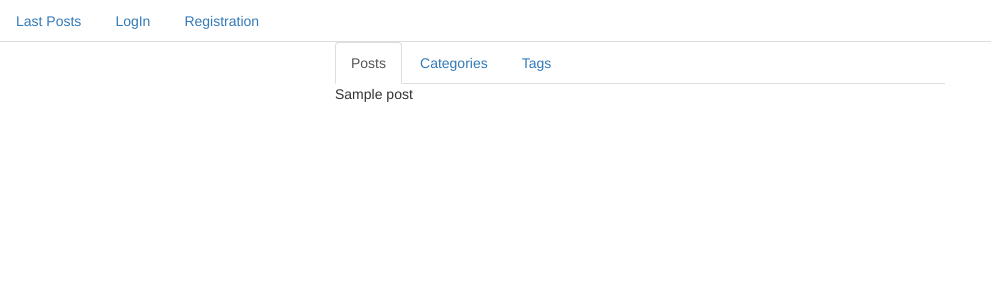
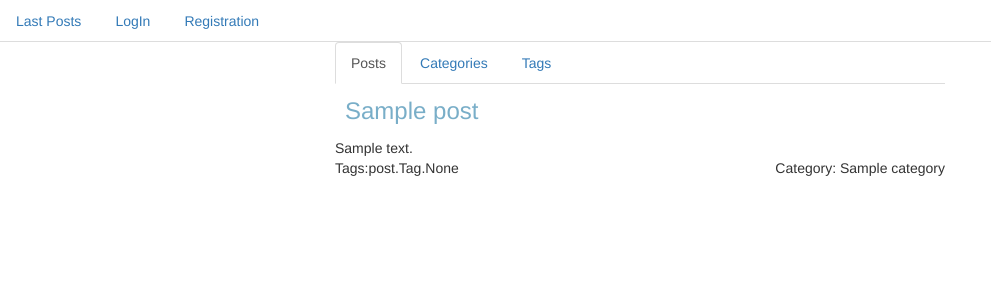
Before and after one commit to skripka696/blog, a Django app: page /post/1/ in a window 1280 px wide. Shown: the top 300 px of the page, without its empty margins (0-991 px from the left). Run offline with Django 3.2, Linux system fonts and the light colour scheme; tables that the repository leaves empty hold one stand-in row (values such as "Sample post"); some libraries are stand-ins or nearby versions.

Commit message:
add some templates changes

```diff
--- a/blog/post/views.py
+++ b/blog/post/views.py
@@ -1,6 +1,6 @@
 from django.http.response import HttpResponse
 from django.shortcuts import render
-from post.models import Category, Post
+from post.models import Category, Post, Comment
 from django.views.generic.base import TemplateView
 from django.views.generic.list import ListView
 from django.views.generic.detail import DetailView
@@ -29,6 +29,14 @@ class PostDetailView(DetailView):
     template_name = 'post_detail.html'
 
 
+class PostView(ListView):
+    model = Post
+    template_name = 'post_list'
 
-class PostView(ListView):
-    pass
+    def get(self, request, *args, **kwargs):
+        posts = Post.objects.all()
+        return render(request, self.template_name, {'posts': posts})
+
+
+class CommentView(ListView):
+    model = Comment
--- a/blog/static/style.css
+++ b/blog/static/style.css
@@ -14,5 +14,23 @@
     width: 70%;
     height: 200px;
     overflow: hidden;
+}
 
+.post_created_time{
+    margin: 0px;
 }
+
+.post_obj{
+    margin-top: 25px;
+    background-color: #efefef;
+    text-align: left;
+    font-size: smaller;
+}
+
+.tag_lists{
+    float: left;
+}
+
+.category_list{
+    float: right;
+}
--- a/blog/templates/post_detail.html
+++ b/blog/templates/post_detail.html
@@ -1,12 +1,21 @@
 {% extends 'base_content.html' %}
 {% load mptt_tags %}
 
-{% block title %}Login{% endblock %}
+{% block title %}Detail{% endblock %}
 
 {% block js %}
 {% endblock %}
 
 {% block content %}
-{{post.title}}
+<div class="post_title">
+    {{post.title}}
+</div>
+<div class="post_detail_content">
+    {{post.content}}
+</div>
+<div class="info">
+    <div class="tag_lists">Tags:{{post.tag}}</div>
+    <div class="category_list">Category: {{post.category.name}}</div>
+</div>
 
 {% endblock %}
```
Also changed, not shown: blog/templates/category_detail_list.html (+5 -2 lines).
